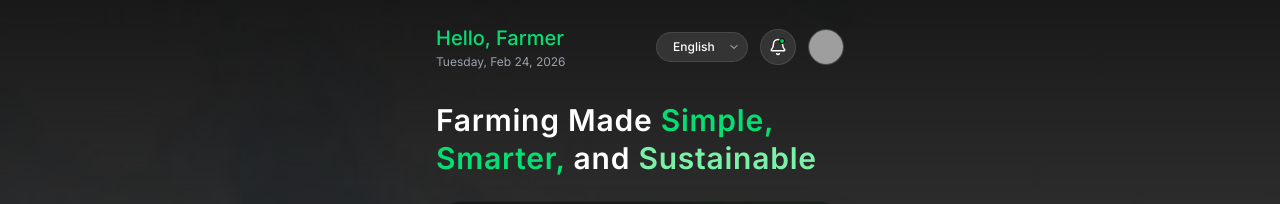
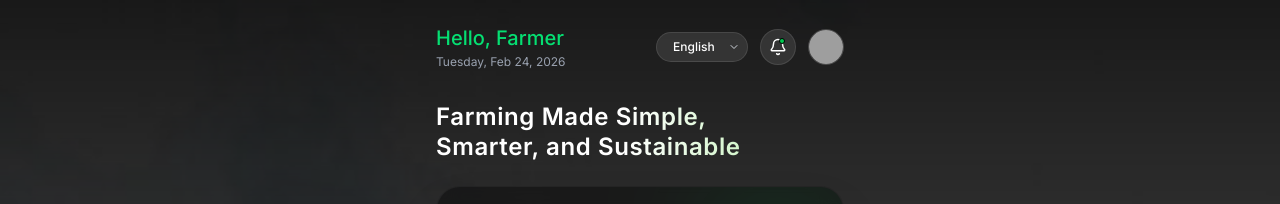
Before and after one commit to iyyneswaran/AgriAssist-Frontend, a React (Vite) app: page / in a window 1280 px wide. Shown: the top 204 px of the page. Built offline with nearby package versions, Linux system fonts and the light colour scheme; no server answers; sample sign-in values are in the browser's storage; grey boxes are pictures that could not be loaded.

Commit message:
updated the header linear gradient in the home section

```diff
--- a/src/pages/Home.tsx
+++ b/src/pages/Home.tsx
@@ -21,9 +21,17 @@ export default function Home() {
                     <Header />
 
                     <div className="mt-8 mb-6">
-                        <h1 className="text-3xl font-semibold leading-tight tracking-wide">
-                            {t('home.farmingMade')} <span className="text-green-400">{t('home.simple')}</span><br />
-                            <span className="text-green-400">{t('home.smarter')}</span> {t('home.and')} <span className="text-green-300">{t('home.sustainable')}</span>
+                        <h1
+                            className="text-2xl font-semibold leading-tight tracking-wide"
+                            style={{
+                                background: 'linear-gradient(to right, #FFFFFF 46%, #D6F6CF 73%, #ADED9F 100%)',
+                                WebkitBackgroundClip: 'text',
+                                WebkitTextFillColor: 'transparent',
+                                backgroundClip: 'text',
+                            }}
+                        >
+                            {t('home.farmingMade')} {t('home.simple')}<br />
+                            {t('home.smarter')} {t('home.and')} {t('home.sustainable')}
                         </h1>
                     </div>
 
```
